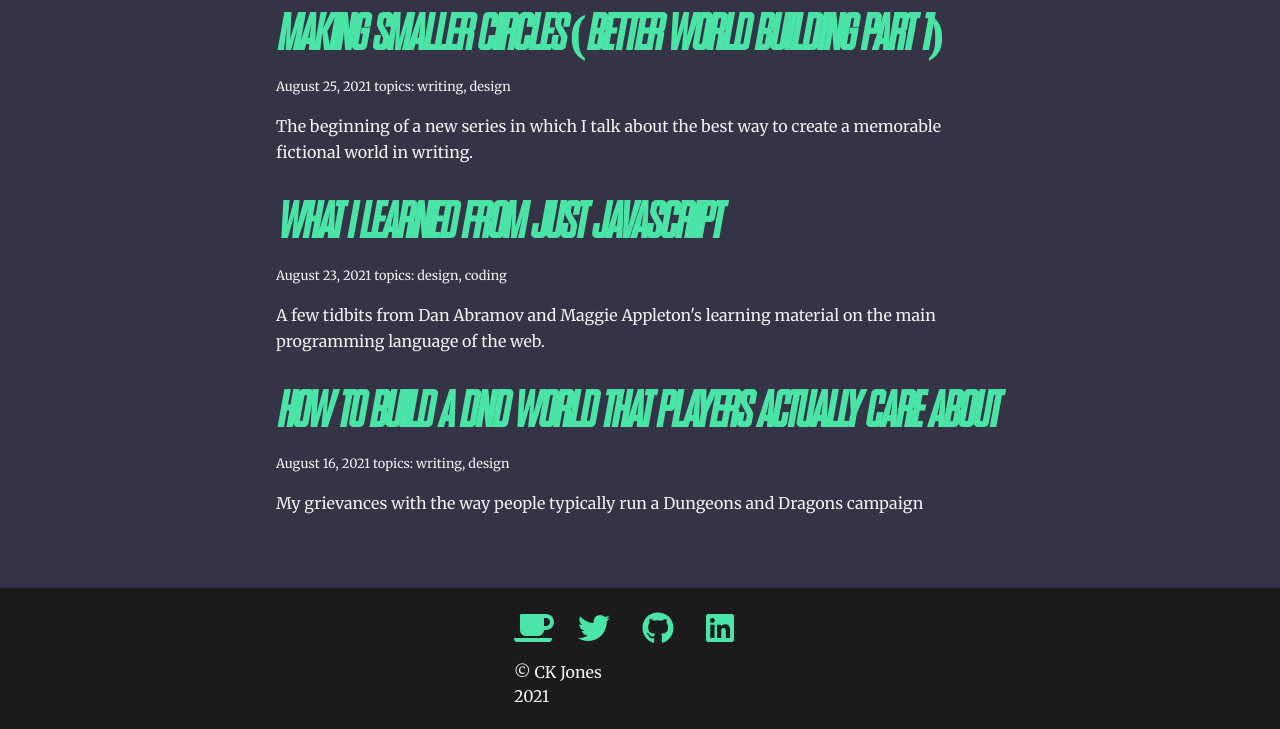
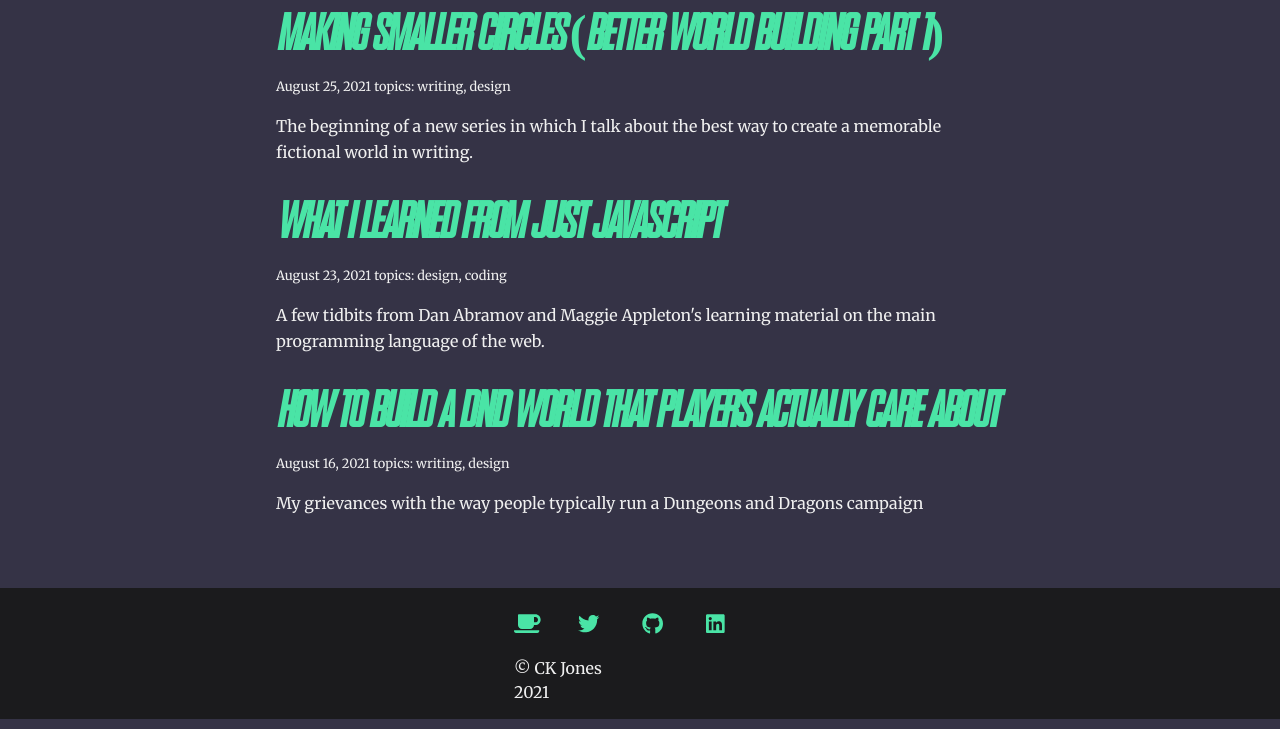
Before and after one commit to ColtonJones197/full-reset, a Gatsby site: page / in a window 1280 px wide. Shown: the part 639-1368 px from the top of the page. Built offline with nearby package versions, Linux system fonts and the light colour scheme; Gatsby itself is replaced by a stand-in of ours.

Commit message:
modified footer icon sizes

```diff
--- a/src/components/layout.js
+++ b/src/components/layout.js
@@ -37,10 +37,10 @@ const Layout = ({ location, title, children }) => {
       </div>
       <footer className="global-footer">
         <div className="footer-content">
-          <div><a href="https://www.buymeacoffee.com/ckjones"><FontAwesomeIcon icon={faCoffee} size="2x" /></a></div>
-          <div><a href="twitter.com/ckjonesdev"><FontAwesomeIcon icon={faTwitter} size="2x" /></a></div>
-          <div><a href="https://github.com/ColtonJones197"><FontAwesomeIcon icon={faGithub} size="2x" /></a></div>
-          <div><a><FontAwesomeIcon icon={faLinkedin} size="2x" /></a></div>
+          <div><a href="https://www.buymeacoffee.com/ckjones"><FontAwesomeIcon icon={faCoffee} size="lg" /></a></div>
+          <div><a href="twitter.com/ckjonesdev"><FontAwesomeIcon icon={faTwitter} size="lg" /></a></div>
+          <div><a href="https://github.com/ColtonJones197"><FontAwesomeIcon icon={faGithub} size="lg" /></a></div>
+          <div><a><FontAwesomeIcon icon={faLinkedin} size="lg" /></a></div>
           <div className="col-span-2"><span>&copy; CK Jones 2021</span></div>
         </div>
       </footer>
```
